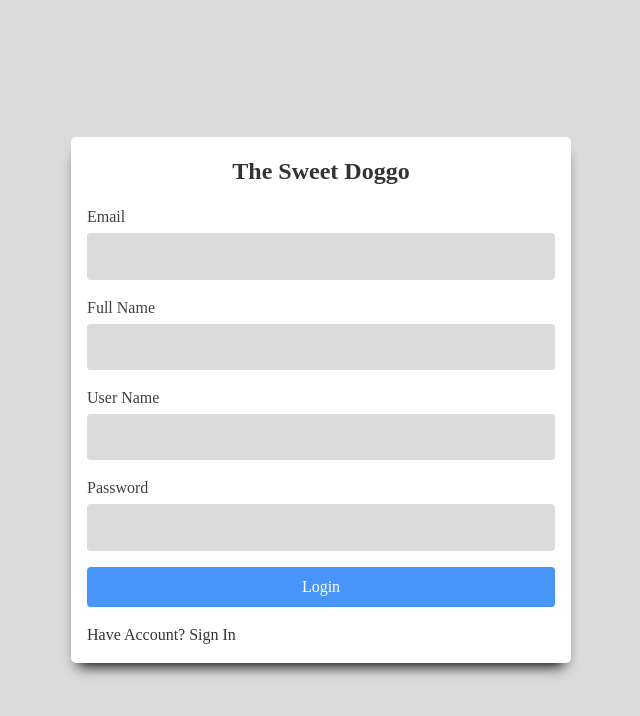
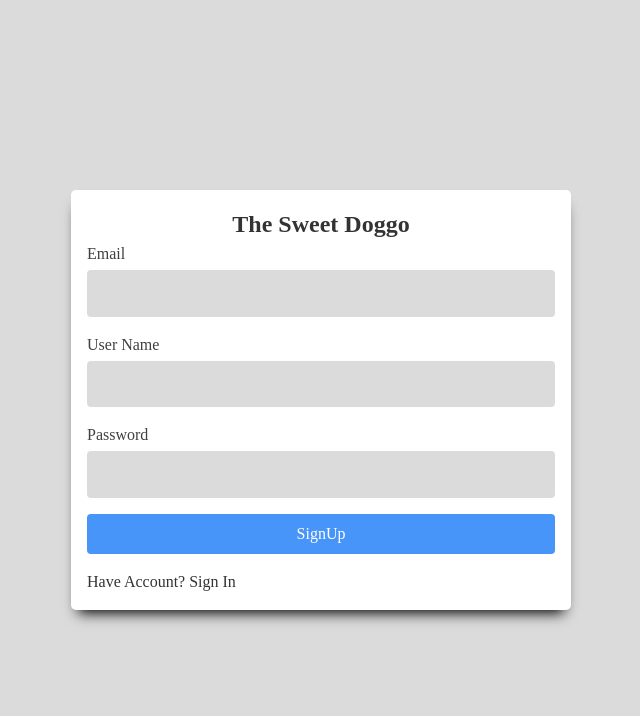
Before and after one commit to mscates/The-Sweet-Doggo, a React (Create React App) app: page /accounts/signup in a window 1280 px wide. Shown: the top 716 px of the page, without its empty margins (319-959 px from the left). Built offline with nearby package versions, Linux system fonts and the light colour scheme.

Commit message:
added useform react hook and updated all forms to use it.

```diff
--- a/package.json
+++ b/package.json
@@ -10,6 +10,7 @@
     "@testing-library/user-event": "^12.8.3",
     "react": "^17.0.2",
     "react-dom": "^17.0.2",
+    "react-hook-form": "^7.18.0",
     "react-router-dom": "^5.2.0",
     "react-scripts": "4.0.3",
     "styled-components": "^5.3.0",
--- a/src/App.js
+++ b/src/App.js
@@ -1,18 +1,22 @@
-import React from "react";
-import { BrowserRouter as Router, Switch, Route } from "react-router-dom";
+import React,  { useState } from "react";
+import { BrowserRouter as Router, Switch, Route, Link } from "react-router-dom";
 import Landing from "./pages/landing";
 import LoginPage from "./pages/login";
 import SignUpPage from "./pages/signup";
 import { GlobalStyles } from "./GlobalStyles";
 
+
 function App() {
+const [users, setUsers] = useState([])
+{console.log('users', users)}
+
   return (
     <>
       <Router>
         <Switch>
           <Route exact path="/" component={Landing} />
-          <Route path="/accounts/login" component={LoginPage} />
-          <Route path="/accounts/signup" component={SignUpPage} />
+          <Route path="/accounts/login" component={ LoginPage} />
+          <Route path="/accounts/signup" component={() => <SignUpPage users={users} setUsers={setUsers}/>} />
         </Switch>
       </Router>
       <GlobalStyles />
--- a/src/pages/landing.js
+++ b/src/pages/landing.js
@@ -1,6 +1,6 @@
 import React from "react";
-import { LandingSplit, Cover, Hidden, PadBox, InLine } from "../styles/layout";
-import Form from "../components/shared/Form";
+import { LandingSplit, Cover, Hidden, PadBox, InLine, FormStyle } from "../styles/layout";
+
 import {
   StyledInputGroup,
   LoginButton,
@@ -8,10 +8,18 @@ import {
 } from "../styles/common";
 import { colors } from '../styles/constants'
 import { landingStyle } from '../styles/layout'
-import { Input } from "../styles/common";
+import { Input, Title } from "../styles/common";
 import { Link } from "react-router-dom";
+import { useForm } from 'react-hook-form'
+
 
 const Landing = () => {
+const { register, handleSubmit } = useForm()
+
+ const onFormSubmit = (data) => {
+   console.log(data)
+ }
+
   const {
     backgroundDark,
     primary,
@@ -27,9 +35,11 @@ const Landing = () => {
         </Hidden>
         <Cover style={{ backgroundColor: backgroundDark }}>
           <PadBox as="section" padding="lg">
-            <Form titlecolor={textLight}>
+            <Title titlecolor={textLight}>The Sweet Doggo</Title>
+             <FormStyle onSubmit={handleSubmit(onFormSubmit)}>
               <StyledInputGroup color={textLightShade} label="User Name">
                 <Input
+                {...register("name")}
                   type="text"
                   size=".7rem"
                   backgroundFocus={backgroundFocus}
@@ -37,7 +47,8 @@ const Landing = () => {
               </StyledInputGroup>
               <StyledInputGroup color={textLightShade} label="Password">
                 <Input
-                  type="text"
+                {...register("password")}
+                  type="password"
                   size=".7rem"
                   backgroundFocus={backgroundFocus}
                 />
@@ -53,7 +64,7 @@ const Landing = () => {
                   </AccountText>
                 </Link>
               </InLine>
-            </Form>
+            </FormStyle>
           </PadBox>
         </Cover>
       </LandingSplit>
--- a/src/pages/login.js
+++ b/src/pages/login.js
@@ -1,17 +1,21 @@
 import React from "react";
-import Form from "../components/shared/Form";
+
 import {
   StyledInputGroup,
   LoginButton,
   AccountText,
 
 } from "../styles/common";
-import { PageWrapper, AuthWrapper, InLine, StyledPadBox } from "../styles/layout";
+import { PageWrapper, AuthWrapper, InLine, StyledPadBox, FormStyle } from "../styles/layout";
+
 import { colors } from "../styles/constants"
-import { Input } from "../styles/common";
+import { Input, Title } from "../styles/common";
 import { Link } from "react-router-dom";
+import { useForm } from 'react-hook-form'
 
 function Login() {
+  const { register, handleSubmit } = useForm()
+
   const {
     textDarkShade,
     textDark,
@@ -19,25 +23,33 @@ function Login() {
     backgroundFocus,
     backgroundLight,
   } = colors;
+
+ const onFormSubmit = (data) => {
+   console.log(data)
+ }
+
+
   return (
+
     <PageWrapper>
       <AuthWrapper>
         <StyledPadBox>
-          <Form titlecolor={textDark}>
+            <Title titlecolor={textDark}>The Sweet Doggo</Title>
+           <FormStyle onSubmit={handleSubmit(onFormSubmit)}>
             <StyledInputGroup color={textDarkShade} label="User Name">
               <Input
+            {...register("name")}
                 type="text"
                 size=".7rem"
-
                 background={backgroundLight}
                 backgroundFocus={backgroundFocus}
               />
             </StyledInputGroup>
             <StyledInputGroup color={textDarkShade} label="Password">
               <Input
-                type="text"
+              {...register("password")}
+                type="password"
                 size=".7rem"
-
                 background={backgroundLight}
                 backgroundFocus={backgroundFocus}
               />
@@ -45,18 +57,17 @@ function Login() {
             <LoginButton background={primary} color="white">
               Login
             </LoginButton>
-            {/* separate component */}
             <InLine stretch={0}>
               <AccountText>Forgot Password?</AccountText>
               <Link to={`/accounts/signup`}>
                 <AccountText>No Account? Sign Up</AccountText>
               </Link>
             </InLine>
-            {/* separate component */}
-          </Form>
+           </FormStyle>
         </StyledPadBox>
       </AuthWrapper>
     </PageWrapper>
+
   );
 }
 
--- a/src/pages/signup.js
+++ b/src/pages/signup.js
@@ -1,58 +1,70 @@
-import React from "react";
-import Form from "../components/shared/Form";
+import React, { useState } from "react";
+
 import {
   StyledInputGroup,
   LoginButton,
   AccountText,
 } from "../styles/common";
-import { PageWrapper, AuthWrapper, InLine, StyledPadBox } from "../styles/layout";
+import { PageWrapper, AuthWrapper, InLine, StyledPadBox, FormStyle } from "../styles/layout";
 import { colors } from '../styles/constants'
-import { Input } from "../styles/common";
+import { Input, Title } from "../styles/common";
 import { Link } from "react-router-dom";
 
-function Signup() {
+import { useForm } from 'react-hook-form'
+
+
+function Signup({ setUsers, users }) {
+  const { register, handleSubmit, formState: { errors } } = useForm()
+
+   const onFormSubmit = (data) => {
+      setUsers([...users, {
+        email: data.email,
+        username: data.username,
+        password: data.password
+      }])
+
+    }
+
   const { textDarkShade, textDark, primary, backgroundFocus, backgroundLight } =
     colors;
   return (
     <PageWrapper>
       <AuthWrapper>
         <StyledPadBox>
-          <Form titlecolor={textDark}>
+            <Title titlecolor={textDark}>The Sweet Doggo</Title>
+           <FormStyle onSubmit={handleSubmit(onFormSubmit)}>
             <StyledInputGroup color={textDarkShade} label="Email">
               <Input
+              {...register("email", { required: true})}
                 type="text"
                 size=".7rem"
                 background={backgroundLight}
                 backgroundFocus={backgroundFocus}
               />
+              {errors.email && "Email is required"}
             </StyledInputGroup>
-            <StyledInputGroup color={textDarkShade} label="Full Name">
+            <StyledInputGroup color={textDarkShade} label="User Name">
               <Input
+              {...register("username", { required: true})}
                 type="text"
                 size=".7rem"
                 background={backgroundLight}
                 backgroundFocus={backgroundFocus}
               />
+               {errors.username && "Username is required"}
             </StyledInputGroup>
-            <StyledInputGroup color={textDarkShade} label="User Name">
+            <StyledInputGroup color={textDarkShade} label="Password">
               <Input
-                type="text"
+              {...register("password", { required: true, minLength: {value: 8, message:"Password must be at least 8 characters"}})}
+                type="password"
                 size=".7rem"
                 background={backgroundLight}
                 backgroundFocus={backgroundFocus}
               />
-            </StyledInputGroup>
-            <StyledInputGroup color={textDarkShade} label="Password">
-              <Input
-                type="text"
-                size=".7rem"
-
-                background={backgroundLight}
-                backgroundFocus={backgroundFocus}
-              />
+              {errors.password && errors.password.message}
             </StyledInputGroup>
             <LoginButton background={primary} color="white">
-              Login
+              SignUp
             </LoginButton>
             <InLine>
               <Link to={`/accounts/login`}>
@@ -61,7 +73,7 @@ function Signup() {
                 </AccountText>
               </Link>
             </InLine>
-          </Form>
+          </FormStyle>
         </StyledPadBox>
       </AuthWrapper>
     </PageWrapper>
--- a/src/styles/layout.js
+++ b/src/styles/layout.js
@@ -214,3 +214,8 @@ export const Cover = styled.div.attrs(({ children, top, bottom }) => {
     align-self: center;
   }
 `;
+
+export const FormStyle = styled.form`
+display: grid;
+  gap: ${(props) => spacingMap[props.gutter] ?? spacingMap.lg};
+`
```
Also changed, not shown: src/pages/Feed.js (added, +12 -0 lines), 1 other file (tests, documents, lock files or other folders).
